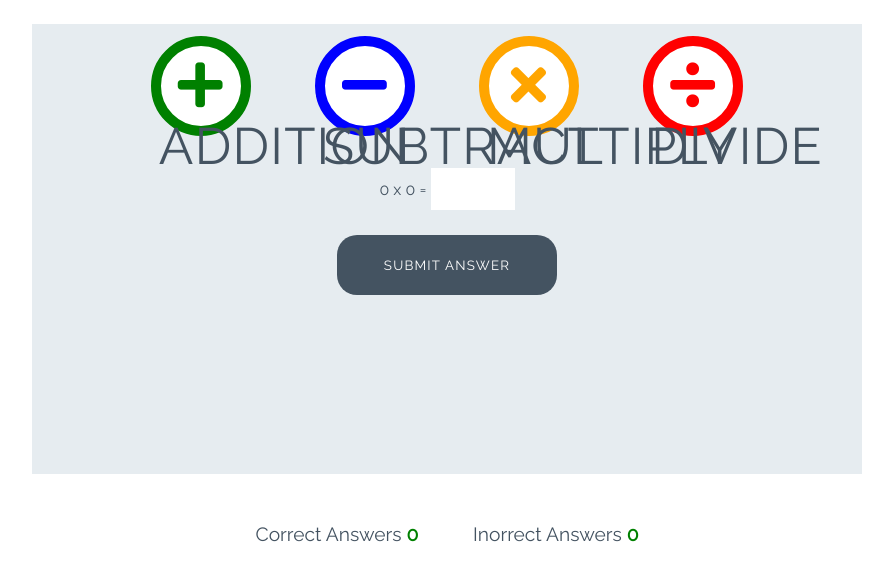
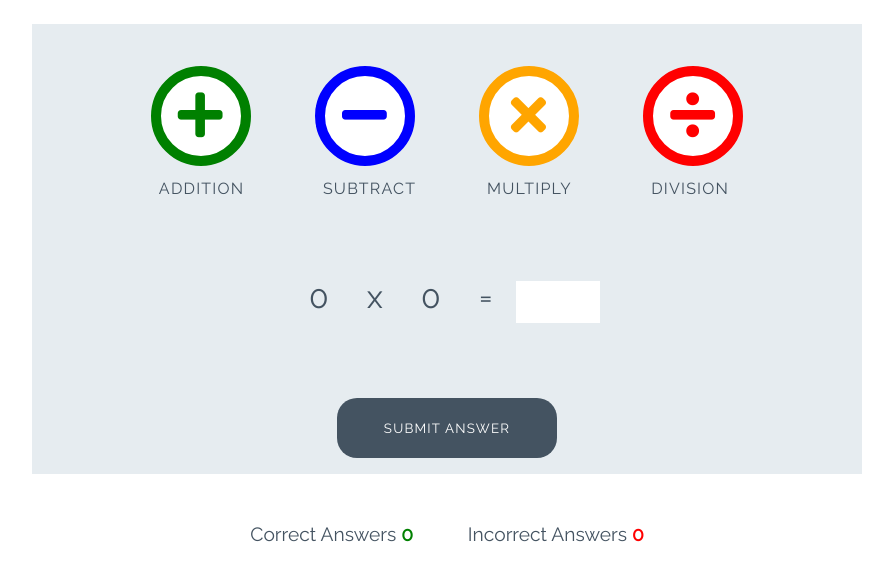
Before and after one commit to HMuraja/love-maths, a plain HTML site: page index.html in a window 1280 px wide. Shown: the part 79-660 px from the top of the page, without its empty margins (193-1086 px from the left). Drawn offline with Linux system fonts and the light colour scheme.

```diff
--- a/assets/css/style.css
+++ b/assets/css/style.css
@@ -112,11 +112,11 @@
 }
 
 .btn--big::after{
-    content:attr(data-type);
-    font-size: 1 rem;
+    content: attr(data-type);
+    font-size: 1rem;
     color: #445361;
     position: relative;
-    left: -0.5rem;
+    left: -0.5em;
 }
 
 .btn--blue {
@@ -249,4 +249,4 @@
         padding: 10px 0;
     }
 
-}s
+}
--- a/assets/js/script.js
+++ b/assets/js/script.js
@@ -2,19 +2,20 @@
 //Get the button elements and add the listenera to them
 
 document.addEventListener("DOMContentLoaded", function(){
-    let buttons=this.getElementsByTagName("button")
+    let buttons=this.getElementsByTagName("button");
+
     for (let button of buttons){
-        button.addEventListener('button'){
-            if(this.getAttribute('data-type')=== "submit"){
+        button.addEventListener("click", function() {
+            if(this.getAttribute('data-type')=== "submit") {
                 alert("You clikced submit!");
             } else {
                 let gameType=this.getAttribute('data-type');
-                alert(´You clicked ${gameType}´);
+                alert(`You clicked ${gameType}`);
             }
-        }
+        });
+    }
+});
 
-    }
-})
 function runGame(){
 
 }
--- a/index.html
+++ b/index.html
@@ -1,21 +1,26 @@
 <!DOCTYPE html>
 <html lang="en">
+
 <head>
     <meta charset="UTF-8">
-    <meta http-equiv="X-UA-Compatible" content="IE=edge">
     <meta name="viewport" content="width=device-width, initial-scale=1.0">
-    <link rel="stylesheet" href="https://use.fontawesome.com/releases/v5.7.2/css/all.css" integrity="sha384-fnmOCqbTlWIlj8LyTjo7mOUStjsKC4pOpQbqyi7RrhN7udi9RwhKkMHpvLbHG9Sr" crossorigin="anonymous">
+
+    <!-- font awesome and google fonts -->
+    <link rel="stylesheet" href="https://use.fontawesome.com/releases/v5.7.2/css/all.css"
+        integrity="sha384-fnmOCqbTlWIlj8LyTjo7mOUStjsKC4pOpQbqyi7RrhN7udi9RwhKkMHpvLbHG9Sr" crossorigin="anonymous">
     <link href="https://fonts.googleapis.com/css?family=Raleway%7CRighteous" rel="stylesheet">
-    <link rel="stylesheet" href= "/assets/css/style.css">
+
+    <link rel="stylesheet" href="assets/css/style.css">
     <title>Document</title>
+</head>
 
-</head>
 <body>
     <h1 class="heading">
-        <img class="logo" src="/assets/images/logo.png" alt="logo"> Love Maths
+        <img class="logo" src="assets/images/logo.png" alt="logo"> Love Maths
     </h1>
+
     <div class="game-area">
-        <div class="controls">
+        <div class="controls-area">
             <button data-type="addition" class="btn btn--big btn--green">
                 <i class="fas fa-plus"></i>
             </button>
@@ -25,28 +30,27 @@
             <button data-type="multiply" class="btn btn--big btn--orange">
                 <i class="fas fa-times"></i>
             </button>
-            <button data-type="divide" class="btn btn--big btn--red">
+            <button data-type="division" class="btn btn--big btn--red">
                 <i class="fas fa-divide"></i>
             </button>
         </div>
-        <div class="question area">
-            <span class="operand1">0</span>
-            <span class="operator">x</span>
-            <span class="operand2">0</span>
+        <div class="question-area">
+            <span id="operand1">0</span>
+            <span id="operator">x</span>
+            <span id="operand2">0</span>
             <span>=</span>
-            <p class="answer-message">Enter Answer</p>
+            <p class="answer-message">Enter Answer:</p>
             <input id="answer-box" type="number">
         </div>
-        <button data-type='submit' class="btn btn--gray">Submit Answer</button>
-
+        <button data-type="submit" class="btn btn--gray">Submit Answer</button>
     </div>
 
     <div class="score-area">
         <p class="scores">Correct Answers <span id="score">0</span></p>
-        <p class="scores">Inorrect Answers <span id="score">0</span></p>
+        <p class="scores">Incorrect Answers <span id="incorrect">0</span></p>
     </div>
-
 
     <script src="assets/js/script.js"></script>
 </body>
+
 </html>
```
